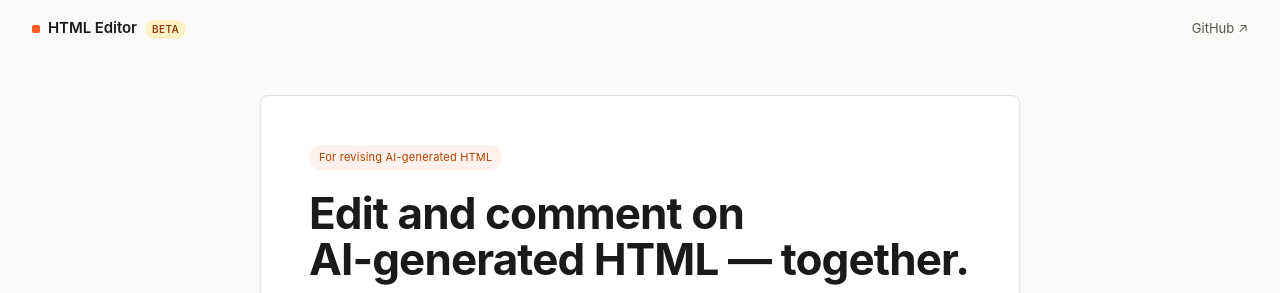
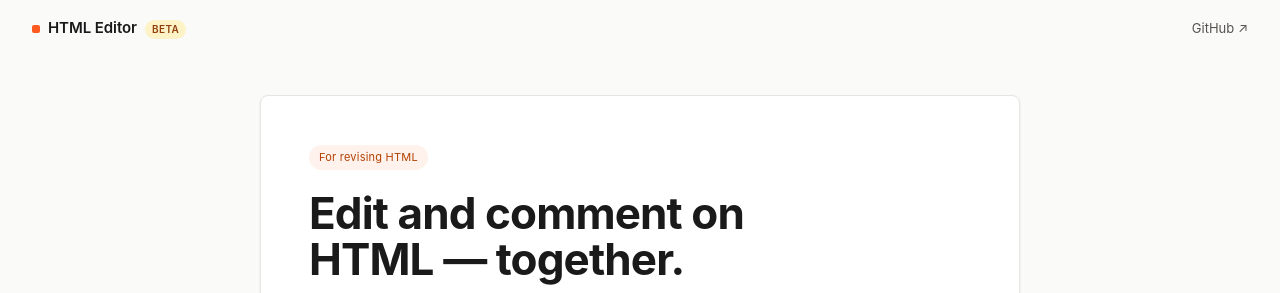
Before and after one commit to haolinwang-ship-it/HTML-Editor, a website: page web/index.html in a window 1280 px wide. Shown: the top 293 px of the page. Drawn offline with Linux system fonts and the light colour scheme.

Commit message:
landing: drop AI-generated qualifier from HTML mentions

```diff
--- a/web/index.html
+++ b/web/index.html
@@ -3,7 +3,7 @@
 <head>
 <meta charset="UTF-8">
 <meta name="viewport" content="width=device-width, initial-scale=1.0">
-<title>HTML Editor · Collaborative revision for AI-generated HTML</title>
+<title>HTML Editor · Collaborative revision for HTML</title>
 <link rel="stylesheet" href="./styles/design.css">
 <style>
   body {
@@ -329,8 +329,8 @@
 <!-- Stage -->
 <section class="stage">
   <div class="card">
-    <div class="eyebrow">For revising AI-generated HTML</div>
-    <h1>Edit and comment on<br>AI-generated HTML — together.</h1>
+    <div class="eyebrow">For revising HTML</div>
+    <h1>Edit and comment on<br>HTML — together.</h1>
     <p class="lead">
       Drop in an HTML file, share the link, edit with your team — then
       download the result or send it back to your AI.
```
